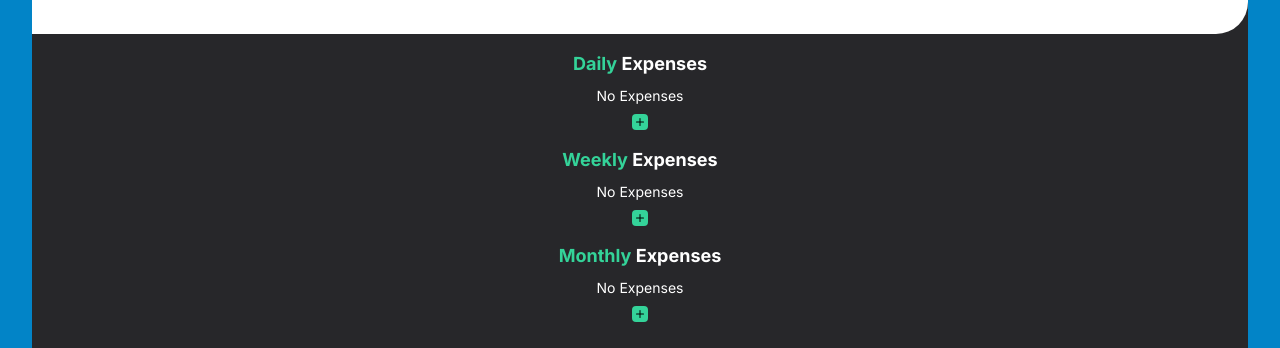
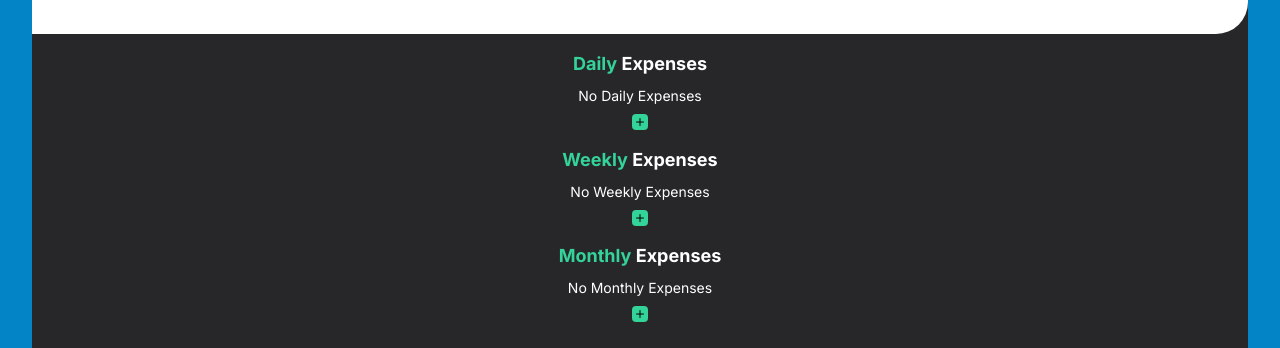
Before and after one commit to williamalowe/xpense, a Next.js app: page / in a window 1280 px wide. Shown: the part 214-562 px from the top of the page. Built offline with nearby package versions, Linux system fonts and the light colour scheme.

Commit message:
styles: add empty list message

```diff
--- a/src/components/expense-list.tsx
+++ b/src/components/expense-list.tsx
@@ -54,7 +54,7 @@ export default function ExpenseList({ title }: { title: string }) {
         </li> */}
       </ul>
       {
-        displayList.length === 0 && <p className="text-center text-sm my-2">No Expenses</p>
+        displayList.length === 0 && <p className="text-center text-sm my-2 capitalize">No {title} Expenses</p>
       }
       <NewExpenseForm
         occurance={title}
```
